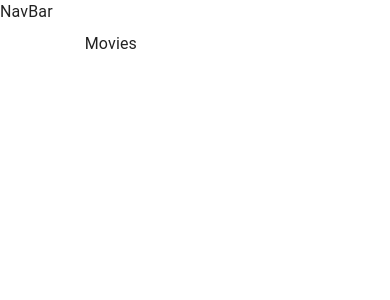
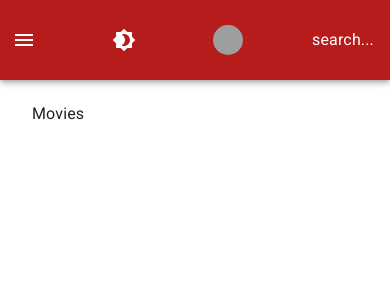
Before and after one commit to Vraj0109/BingeFlix, a React (Create React App) app: page / in a window 390 px wide. Shown: the top 300 px of the page. Built offline with nearby package versions, Linux system fonts and the light colour scheme; grey boxes are pictures that could not be loaded.

Commit message:
created appbar

```diff
--- a/public/index.html
+++ b/public/index.html
@@ -10,34 +10,23 @@
       content="Web site created using create-react-app"
     />
     <link rel="apple-touch-icon" href="%PUBLIC_URL%/logo192.png" />
-    <!--
-      manifest.json provides metadata used when your web app is installed on a
-      user's mobile device or desktop. See https://developers.google.com/web/fundamentals/web-app-manifest/
-    -->
+
     <link rel="manifest" href="%PUBLIC_URL%/manifest.json" />
-    <!--
-      Notice the use of %PUBLIC_URL% in the tags above.
-      It will be replaced with the URL of the `public` folder during the build.
-      Only files inside the `public` folder can be referenced from the HTML.
 
-      Unlike "/favicon.ico" or "favicon.ico", "%PUBLIC_URL%/favicon.ico" will
-      work correctly both with client-side routing and a non-root public URL.
-      Learn how to configure a non-root public URL by running `npm run build`.
-    -->
+    <link
+  rel="stylesheet"
+  href="https://fonts.googleapis.com/css?family=Roboto:300,400,500,700&display=swap"
+/>
+<link
+  rel="stylesheet"
+  href="https://fonts.googleapis.com/icon?family=Material+Icons"
+/>
+
     <title>React App</title>
   </head>
   <body>
     <noscript>You need to enable JavaScript to run this app.</noscript>
     <div id="root"></div>
-    <!--
-      This HTML file is a template.
-      If you open it directly in the browser, you will see an empty page.
 
-      You can add webfonts, meta tags, or analytics to this file.
-      The build step will place the bundled scripts into the <body> tag.
-
-      To begin the development, run `npm start` or `yarn start`.
-      To create a production bundle, use `npm run build` or `yarn build`.
-    -->
   </body>
 </html>
--- a/src/components/App.jsx
+++ b/src/components/App.jsx
@@ -7,19 +7,19 @@
 
 function App() {
   const classes = useStyles();
+
   return (
     <div className={classes.root}>
       <CssBaseline />
       <NavBar />
       <main className={classes.content}>
-        <div className={classes.toolbar}>
+        <div className={classes.toolbar} />
         <Routes>
           <Route path="/" element={<Movies />} />
           <Route path="/movie/:id" element={<Movieinfo />} />
           <Route path="/actors/:id" element={<Actors />} />
           <Route path="/Profile" element={<Profiles />} />
         </Routes>
-        </div>
       </main>
     </div>
   );
--- a/src/components/NavBar/NavBar.jsx
+++ b/src/components/NavBar/NavBar.jsx
@@ -1,9 +1,58 @@
 import React from 'react';
+import { AppBar, IconButton, Toolbar, Drawer, Button, Avatar, useMediaQuery } from '@mui/material';
+import { Menu, AccountCircle, Brightness4, Brightness7 } from '@mui/icons-material';
+import { Link } from 'react-router-dom';
+import { useTheme } from '@mui/material/styles';
+import useStyles from './styles';
 
 function NavBar() {
-  console.log('navbar');
+  const classes = useStyles();
+  const isMobile = useMediaQuery('(max-width:600px)');
+  const theme = useTheme();
+  const isAuthenticated = true;
   return (
-    <div>NavBar</div>
+    <AppBar position="fixed">
+      <Toolbar className={classes.toolbar}>
+        {isMobile && (
+          <IconButton
+            color="inherit"
+            edge="start"
+            style={{ outline: 'none' }}
+            onClick={() => {}}
+            className={classes.menuButton}
+          >
+            <Menu />
+          </IconButton>
+        )}
+        <IconButton color="inherit" sx={{ ml: 1 }} onClick={() => {}}>
+          {theme.palette.mode === 'dark' ? <Brightness7 /> : <Brightness4 />}
+        </IconButton>
+        {!isMobile && 'search...'}
+        <div>
+          {!isAuthenticated ? (
+            <Button color="inherit" onClick={() => {}}>
+              Login &nbsp; <AccountCircle />
+            </Button>
+          ) : (
+            <Button
+              color="inherit"
+              component={Link}
+              to="/profile/:id"
+              className={classes.linkButton}
+              onClick={() => {}}
+            >
+              {!isMobile && <>My Movies &nbsp;</>}
+              <Avatar
+                style={{ width: 30, height: 30 }}
+                alt="profile"
+                src="https://png.pngtree.com/png-vector/20210604/ourmid/pngtree-gray-avatar-placeholder-png-image_3416697.jpg"
+              />
+            </Button>
+          )}
+        </div>
+        {isMobile && 'search...'}
+      </Toolbar>
+    </AppBar>
   );
 }
 
--- /dev/null
+++ b/src/components/NavBar/styles.js
@@ -0,0 +1,21 @@
+import { makeStyles } from '@mui/styles';
+
+export default makeStyles((theme) => ({
+  toolbar: {
+    height: '80px',
+    display: 'flex',
+    justifyContent: 'space-between',
+    marginLeft: '240px',
+    [theme.breakpoints.down('sm')]: {
+      marginLeft: '0',
+      flexWrap: 'wrap',
+    },
+  },
+  menuButon: {
+    marginRight: theme.spacing(2),
+    [theme.breakpoints.up('sm')]: {
+      display: 'none',
+    },
+  },
+
+}));
--- a/src/index.js
+++ b/src/index.js
@@ -1,13 +1,26 @@
 import React from 'react';
 import { createRoot } from 'react-dom/client';
 import { BrowserRouter } from 'react-router-dom';
-
+import { createTheme, ThemeProvider } from '@mui/material';
 import App from './components/App.jsx';
 
 const root = createRoot(document.getElementById('root'));
 
+const theme = createTheme({
+  palette: {
+    primary: {
+      main: '#b71c1c',
+    },
+    secondary: {
+      main: '#c62828',
+    },
+  },
+});
+
 root.render(
-  <BrowserRouter>
-    <App />
-  </BrowserRouter>,
+  <ThemeProvider theme={theme}>
+    <BrowserRouter>
+      <App />
+    </BrowserRouter>
+  </ThemeProvider>,
 );
```
Also changed, not shown: 1 other file (tests, documents, lock files or other folders). Lines whose indentation alone changed are shown as unchanged.
